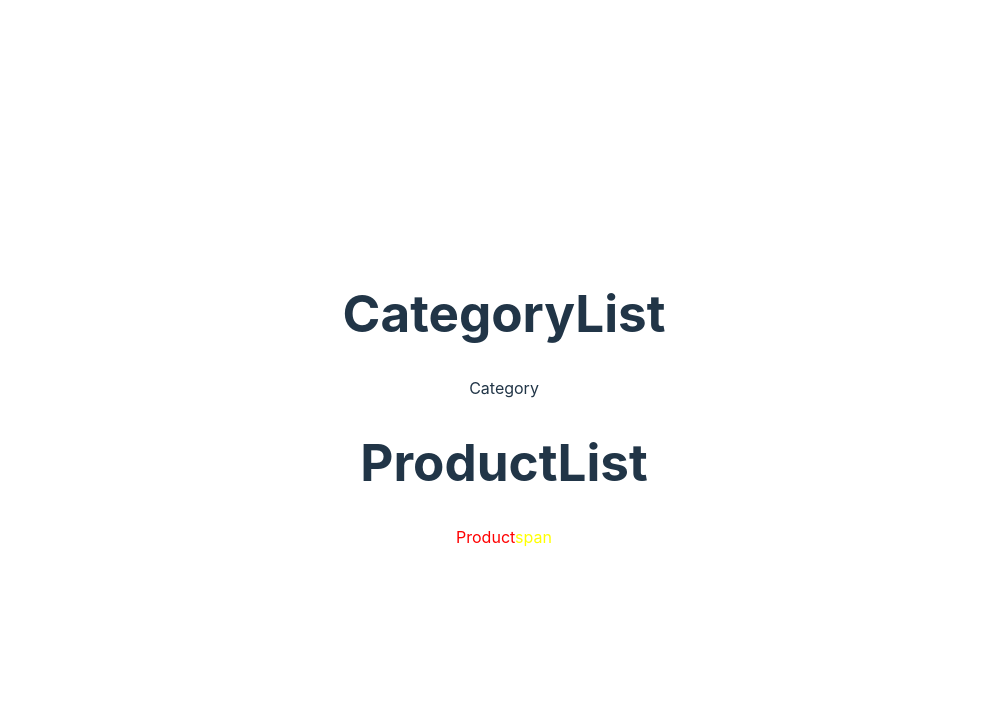
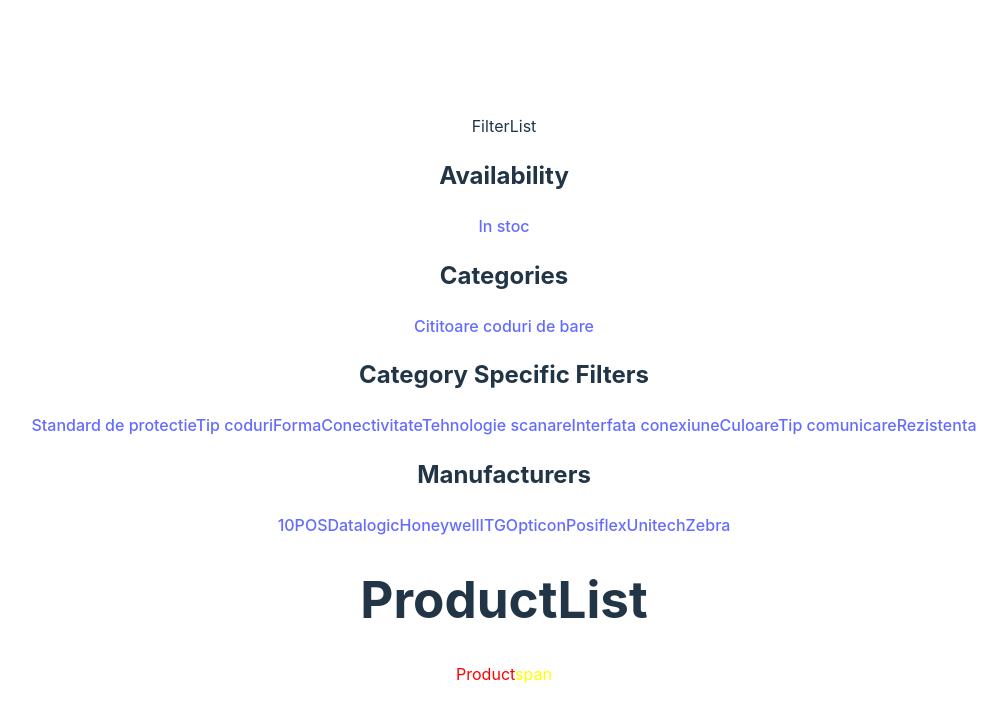
Before and after one commit to erosnicolau/CategoriesAndProducts, a React (Vite) app: page / in a window 1280 px wide. Shown: the top 722 px of the page, without its empty margins (136-1143 px from the left). Built offline with nearby package versions, Linux system fonts and the light colour scheme.

Commit message:
Started working on the Filters and Products

```diff
--- a/package.json
+++ b/package.json
@@ -12,7 +12,8 @@
     "postcss-import": "^15.1.0",
     "postcss-nested": "^6.0.0",
     "react": "^18.2.0",
-    "react-dom": "^18.2.0"
+    "react-dom": "^18.2.0",
+    "react-router-dom": "^6.8.1"
   },
   "devDependencies": {
     "@types/react": "^18.0.27",
--- a/src/App.jsx
+++ b/src/App.jsx
@@ -1,4 +1,5 @@
 import { useState } from 'react'
+import { BrowserRouter } from 'react-router-dom';
 import Wrapper from './components/Wrapper/Wrapper'
 import './App.css'
 
@@ -6,9 +7,11 @@
   const [count, setCount] = useState(0)
 
   return (
-    <div className="App">
-      <Wrapper/>
-    </div>
+    <BrowserRouter>
+      <div className="App">
+        <Wrapper/>
+      </div>
+    </BrowserRouter>
   )
 }
 
--- /dev/null
+++ b/src/components/Filter/Filter.jsx
@@ -0,0 +1,17 @@
+import React from 'react'
+import { Link } from 'react-router-dom';
+
+export default function Filter(props) {
+  const items = props.data,
+    name = props.name;
+  return (
+    <div>
+      <h2>{name}</h2>
+      {console.log('')}
+      {items.map(item => {
+        const name = item.name || item.category_name;
+        return(<Link to='##'>{name}</Link>)
+      })}
+    </div>
+  )
+}
--- /dev/null
+++ b/src/components/FilterList/FilterList.jsx
@@ -0,0 +1,15 @@
+import React from 'react'
+import Filter from '../Filter/Filter';
+
+export default function FilterList(props) {
+  const {availability, categories, category_specific_filters, manufacturers} = props.data;
+  return (
+    <div>
+      FilterList
+      {availability && <Filter data={availability} name='Availability'/> }
+      {categories && <Filter data={categories} name='Categories'/> }
+      {category_specific_filters && <Filter data={category_specific_filters} name='Category Specific Filters'/> }
+      {manufacturers && <Filter data={manufacturers} name='Manufacturers'/> }
+    </div>
+  )
+}
--- a/src/components/ProductList/ProductList.jsx
+++ b/src/components/ProductList/ProductList.jsx
@@ -1,7 +1,8 @@
 import React from 'react'
 import Product from '../Product/Product'
 
-export default function ProductList() {
+export default function ProductList(props) {
+  const {data} = props;
   return (
     <div>
       <h1>ProductList</h1>
--- a/src/components/Wrapper/Wrapper.jsx
+++ b/src/components/Wrapper/Wrapper.jsx
@@ -1,17 +1,35 @@
-import React from 'react';
-import CategoryList from '../CategoryList/CategoryList'
+import React, {useState, useEffect} from 'react';
+import { loadJSON } from '../../utils/api';
+import FilterList from '../FilterList/FilterList';
 import ProductList from '../ProductList/ProductList'
 
 
 export default function Wrapper() {
+
+  const [data, setData] = useState(null);
+
+  useEffect(() => {
+    const fetchData = async () => {
+      const json = await loadJSON('/src/assets/response_1675961490311.json');
+      setData(json.data);
+    };
+    fetchData();
+  }, []);
+
+  if (!data) {
+    return <div>Loading...</div>;
+  } else {
     return (
       <div className='wrapper'>
         <div className="sidebar">
-        <CategoryList/>
+          <FilterList data={data.filters} />
         </div>
         <div className="main">
-        <ProductList/>
+          <ProductList data={data.products}/>
         </div>
       </div>
     );
   }
+
+
+}
```
Also changed, not shown: 1 other file (tests, documents, lock files or other folders). Lines whose indentation alone changed are shown as unchanged.
